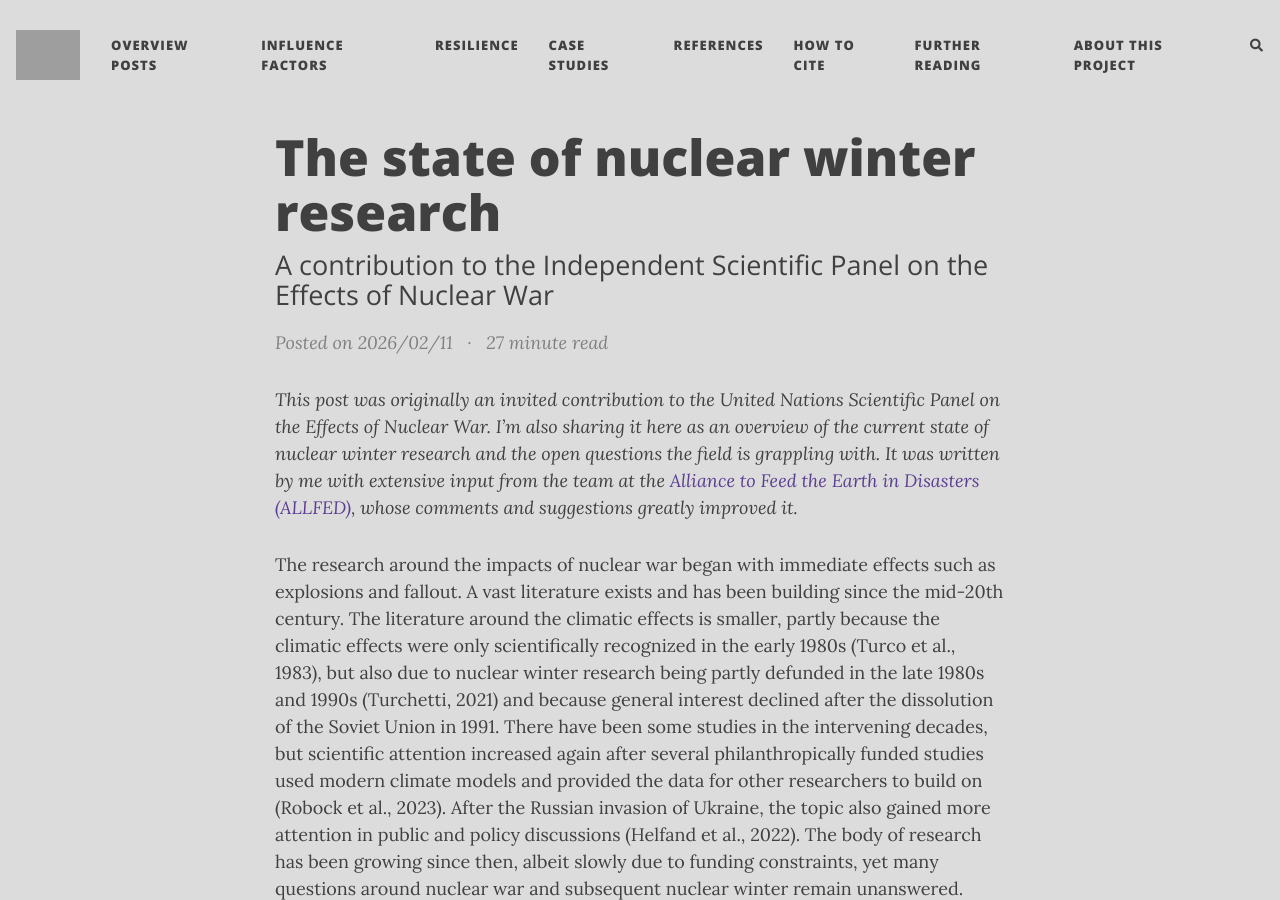
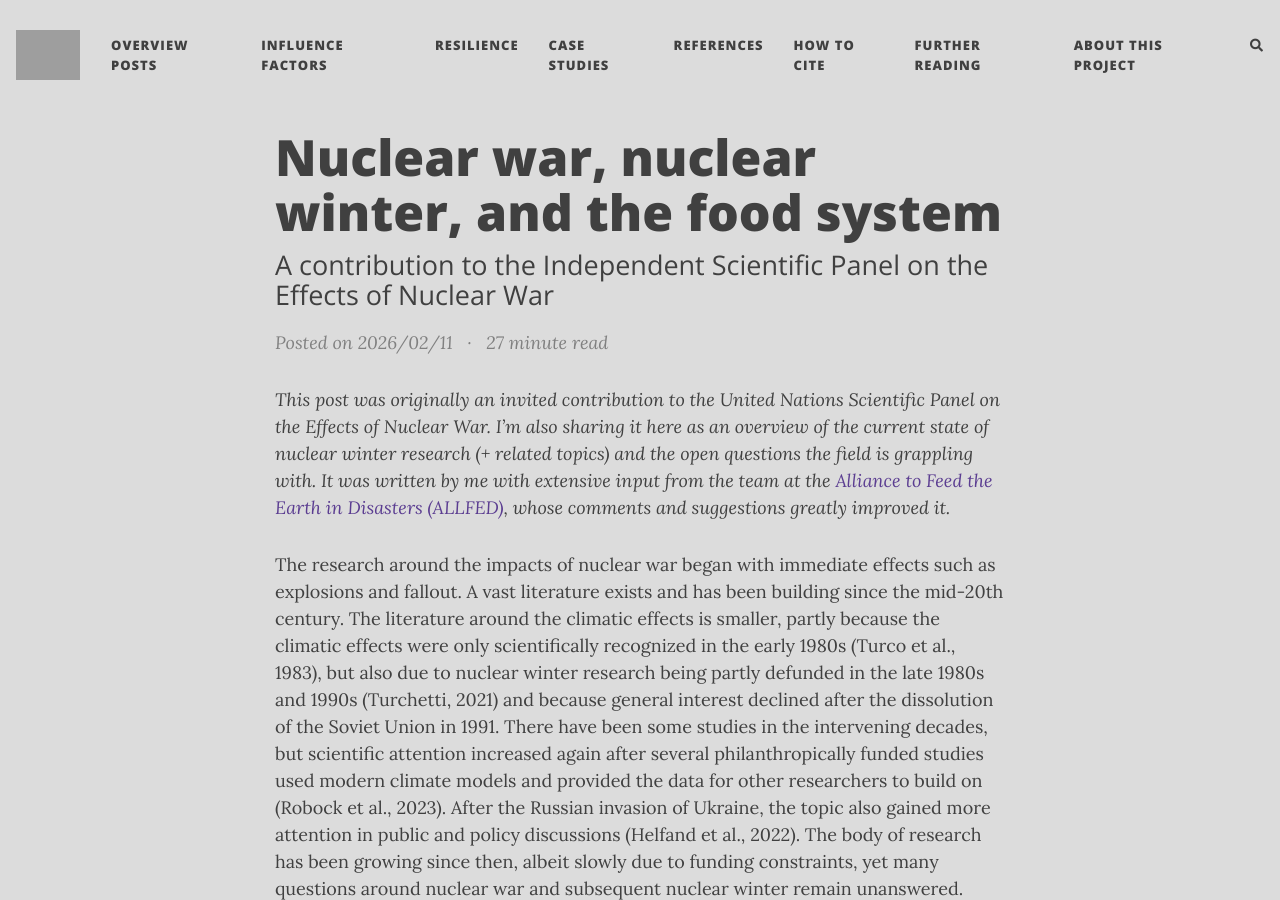
Before and after one commit to florianjehn/Societal_Collapse, a Jekyll site: the page built from _posts/2026-02-11-nuclear_panel.md, in a window 1280 px wide and 900 px high. Built offline with Jekyll 4.4.1, drawn with Linux system fonts in a browser that asks for light colours; nearby versions of some CDN libraries; comment, search, counter and statistics services are not loaded; grey boxes are pictures that could not be loaded.

Commit message:
Update 2026-02-11-nuclear_panel.md

```diff
--- a/_posts/2026-02-11-nuclear_panel.md
+++ b/_posts/2026-02-11-nuclear_panel.md
@@ -1,12 +1,12 @@
 ---
 layout: post
-title: The state of nuclear winter research
+title: Nuclear war, nuclear winter, and the food system
 subtitle: A contribution to the Independent Scientific Panel on the Effects of Nuclear War
 tags: [Overview Post, Summaries]
 comments: true
 readtime: true
 ---
-*This post was originally an invited contribution to the United Nations Scientific Panel on the Effects of Nuclear War. I'm also sharing it here as an overview of the current state of nuclear winter research and the open questions the field is grappling with. It was written by me with extensive input from the team at the [Alliance to Feed the Earth in Disasters (ALLFED)](https://allfed.info/), whose comments and suggestions greatly improved it.*
+*This post was originally an invited contribution to the United Nations Scientific Panel on the Effects of Nuclear War. I'm also sharing it here as an overview of the current state of nuclear winter research (+ related topics) and the open questions the field is grappling with. It was written by me with extensive input from the team at the [Alliance to Feed the Earth in Disasters (ALLFED)](https://allfed.info/), whose comments and suggestions greatly improved it.*
 
 The research around the impacts of nuclear war began with immediate effects such as explosions and fallout. A vast literature exists and has been building since the mid-20th century. The literature around the climatic effects is smaller, partly because the climatic effects were only scientifically recognized in the early 1980s (Turco et al., 1983), but also due to nuclear winter research being partly defunded in the late 1980s and 1990s (Turchetti, 2021) and because general interest declined after the dissolution of the Soviet Union in 1991. There have been some studies in the intervening decades, but scientific attention increased again after several philanthropically funded studies used modern climate models and provided the data for other researchers to build on (Robock et al., 2023). After the Russian invasion of Ukraine, the topic also gained more attention in public and policy discussions (Helfand et al., 2022). The body of research has been growing since then, albeit slowly due to funding constraints, yet many questions around nuclear war and subsequent nuclear winter remain unanswered. Below, I summarize the current state of knowledge, focusing on climate, the food system, and where gaps exist.
 
```
